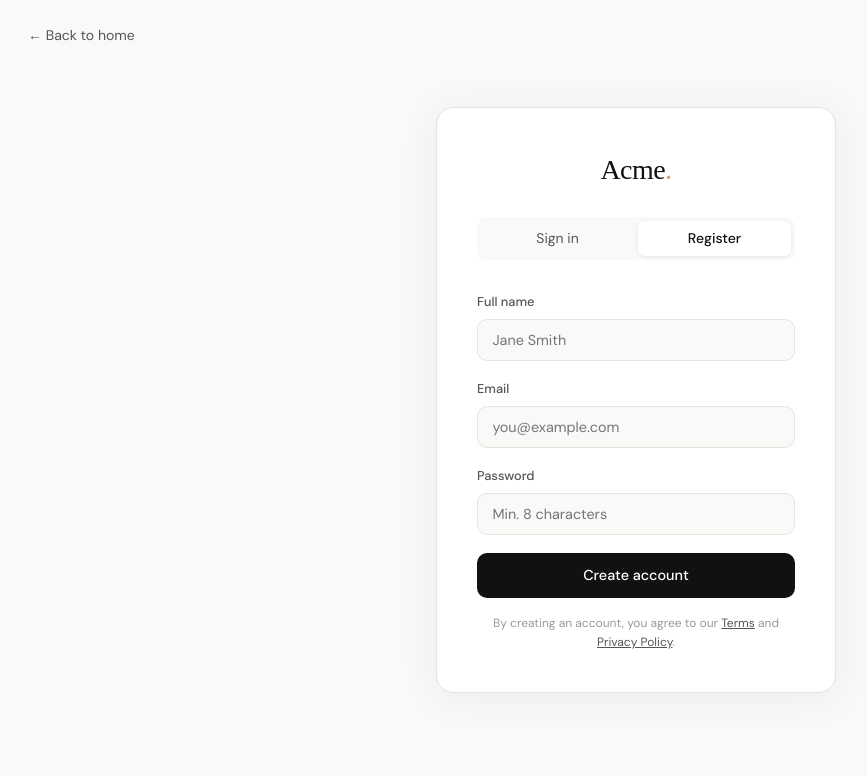
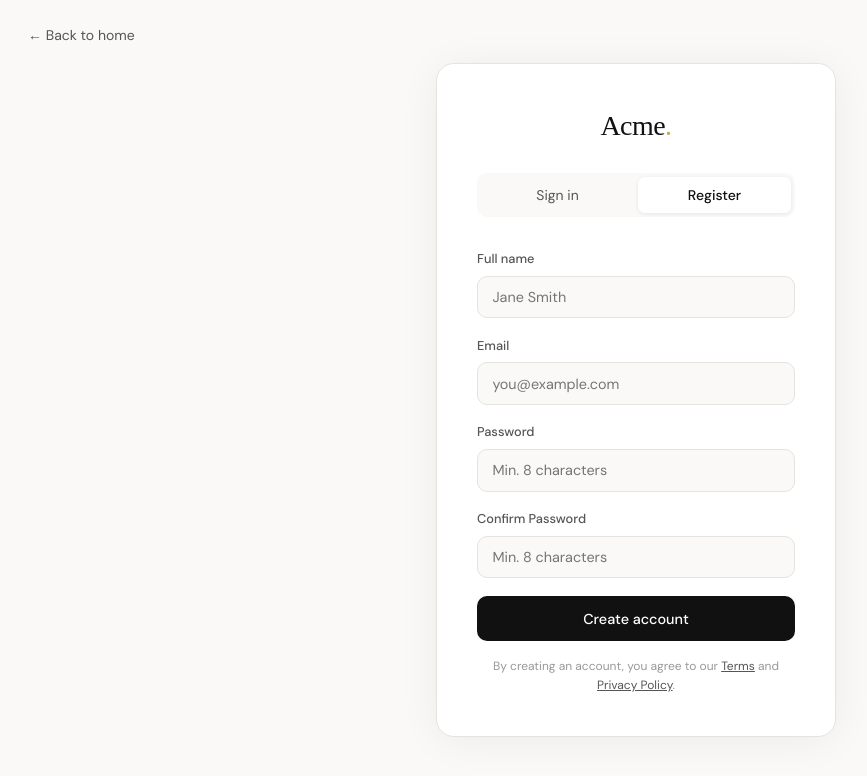
Before and after one commit to radufabian9794-glitch/SimpleWeb, a Flask app: page /auth in a window 1280 px wide, after a click on "Register". Shown: the top 776 px of the page, without its empty margins (4-871 px from the left). Run offline with Flask 3, Linux system fonts and the light colour scheme; some web fonts are replaced.

Commit message:
Add confirm_password

```diff
--- a/app.py
+++ b/app.py
@@ -48,9 +48,14 @@ def register():
     name = request.form.get("name", "").strip()
     email = request.form.get("email", "").strip().lower()
     password = request.form.get("password", "")
+    confirm_password = request.form.get("confirm_password", "")
 
-    if not name or not email or not password:
+    if not name or not email or not password or not confirm_password:
         flash("All fields are required.", "error")
+        return redirect(url_for("auth") + "#register")
+
+    if password != confirm_password:
+        flash("Passwords do not match.", "error")
         return redirect(url_for("auth") + "#register")
 
     if len(password) < 8:
--- a/templates/auth.html
+++ b/templates/auth.html
@@ -59,6 +59,10 @@
           <label for="reg-password">Password</label>
           <input type="password" id="reg-password" name="password" placeholder="Min. 8 characters" required minlength="8" />
         </div>
+        <div class="form-group">
+          <label for="reg-confirm-password">Confirm Password</label>
+          <input type="password" id="reg-confirm-password" name="confirm_password" placeholder="Min. 8 characters" required minlength="8" />
+        </div>
         <button type="submit" class="btn-primary full-width">Create account</button>
         <p class="auth-note">By creating an account, you agree to our <a href="#">Terms</a> and <a href="#">Privacy Policy</a>.</p>
       </form>
```
